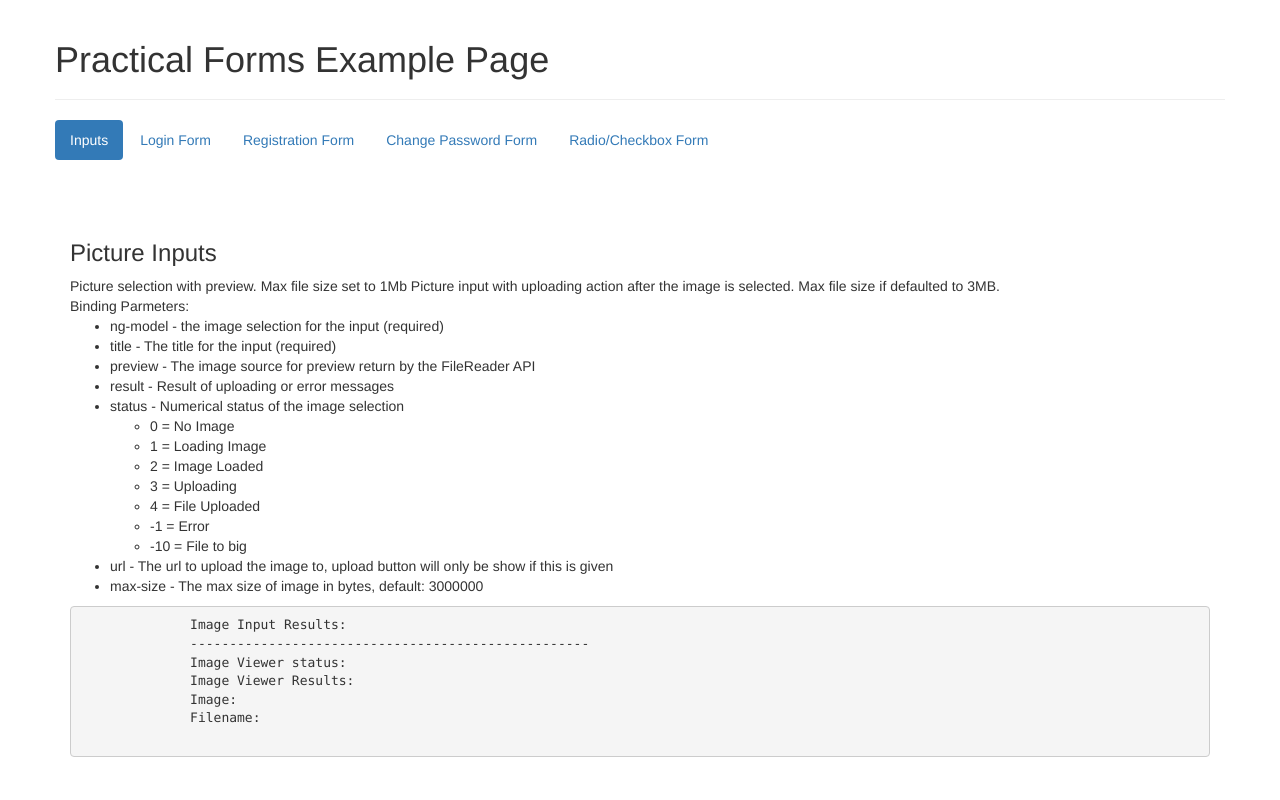
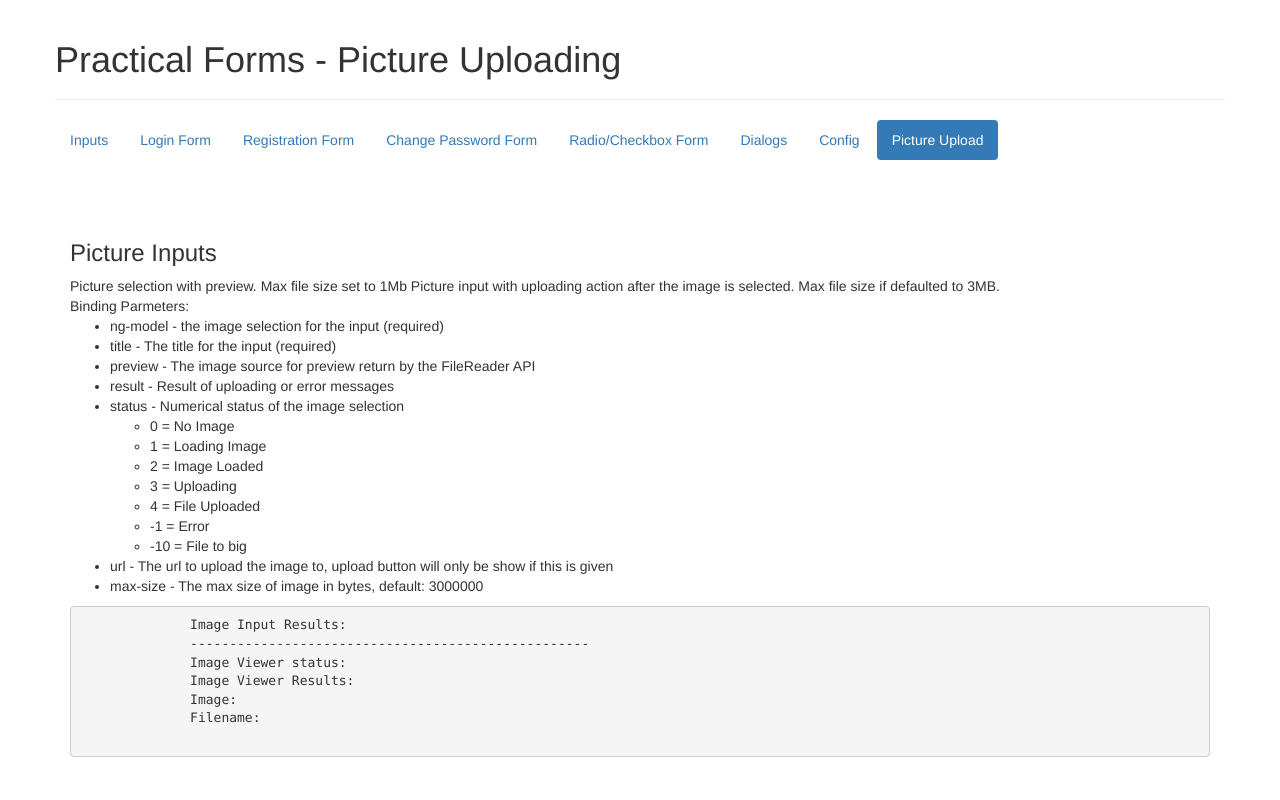
Before and after one commit to jjprogramsllc/practical-form.js, a website: page example/picture.html in a window 1280 px wide. Shown: the top 800 px of the page. Drawn offline with nearby package versions, Linux system fonts and the light colour scheme; some packages are replaced by stand-ins of ours; files that its build step writes are made by us from their sources; a script that the page names is missing.

Commit message:
Fixed the navigation on the examples
using a template to load the navigation links so they only have to be specified once

```diff
--- /dev/null
+++ b/example/nav.html
@@ -0,0 +1,34 @@
+<div class="row">
+  <div class="page-header">
+    <span class="pull-right" ng-if='hasDisabled'>
+        <pf-checkbox title="Disable all forms" ng-model="disabled">
+    </span>
+    <h1>{{title}}</h1>
+  </div>
+  <ul class="nav nav-pills">
+    <li role="presentation" ng-class="{active: location === 'index.html'}">
+      <a href="index.html">Inputs</a>
+    </li>
+    <li role="presentation" ng-class="{active: location === 'login.html'}">
+      <a href="login.html">Login Form</a>
+    </li>
+    <li role="presentation" ng-class="{active: location === 'register.html'}">
+      <a href="register.html">Registration Form</a>
+    </li>
+    <li role="presentation" ng-class="{active: location === 'password.html'}">
+      <a href="password.html">Change Password Form</a>
+    </li>
+    <li role="presentation" ng-class="{active: location === 'options.html'}">
+      <a href="options.html">Radio/Checkbox Form</a>
+    </li>
+    <li role="presentation" ng-class="{active: location === 'dialogs.html'}">
+      <a href="dialogs.html">Dialogs</a>
+    </li>
+    <li role="presentation" ng-class="{active: location === 'config.html'}">
+      <a href="config.html">Config</a>
+    </li>
+    <li role="presentation" ng-class="{active: location === 'picture.html'}">
+      <a href="picture.html">Picture Upload</a>
+    </li>
+  </ul>
+</div>
--- a/example/picture.html
+++ b/example/picture.html
@@ -13,7 +13,6 @@
     .pf-required {
       color: red;
     }
-
   </style>
   <script src="//cdnjs.cloudflare.com/ajax/libs/angular.js/1.5.2/angular.min.js"></script>
   <script src="//cdnjs.cloudflare.com/ajax/libs/angular.js/1.5.2/angular-aria.min.js"></script>
@@ -25,6 +24,10 @@
     angular.module("examplePage", ['jjp.practical-forms']).controller("ExampleCtrl", [
       '$scope',
       function($scope) {
+        $scope.title = 'Practical Forms - Picture Uploading';
+        $scope.hasDisabled = true;
+        $scope.location = window.location.pathname.split('/')[2];
+
         $scope.disabled = false;
         $scope.inputs = {};
         $scope.picture2 = {};
@@ -39,30 +42,7 @@
 
 <body ng-controller="ExampleCtrl">
   <div class="container">
-      <div class="row">
-        <div class="page-header">
-          <span class="pull-right">
-            <pf-checkbox title="Disable all forms" ng-model="disabled"></span>
-            <h1>Practical Forms Example Page</h1>
-          </div>
-          <ul class="nav nav-pills">
-            <li role="presentation" class="active">
-              <a href="index.html">Inputs</a>
-            </li>
-            <li role="presentation">
-              <a href="login.html">Login Form</a>
-            </li>
-            <li role="presentation">
-              <a href="register.html">Registration Form</a>
-            </li>
-            <li role="presentation">
-              <a href="password.html">Change Password Form</a>
-            </li>
-            <li role="presentation">
-              <a href="options.html">Radio/Checkbox Form</a>
-            </li>
-          </ul>
-        </div>
+    <div ng-include="'nav.html'"></div>
 
     <br/>
     <br/>
@@ -79,8 +59,7 @@
 
             <pf-picture-uploader ng-model="inputs.picture2" ng-disabled="disabled" preview="preview" result="result" status="status" title="Picture with uploading" url="http://localhost:8080/file/">
               Picture input with uploading action after the image is selected. Max file size if defaulted to 3MB.
-                  <br/>
-                  Binding Parmeters:
+              <br/> Binding Parmeters:
               <ul>
                 <li>
                   ng-model - the image selection for the input (required)
```
Also changed, not shown: example/config.html (+5 -24 lines), example/dialogs.html (+5 -22 lines), example/index.html (+14 -25 lines), example/login.html (+5 -25 lines), example/options.html (+5 -26 lines), example/password.html (+5 -25 lines), example/register.html (+5 -25 lines), src/components/TextArea/textarea.html (+1 -1 lines), dist/practical-forms.js, dist/practical-forms.min.js. Lines whose indentation alone changed are shown as unchanged.
